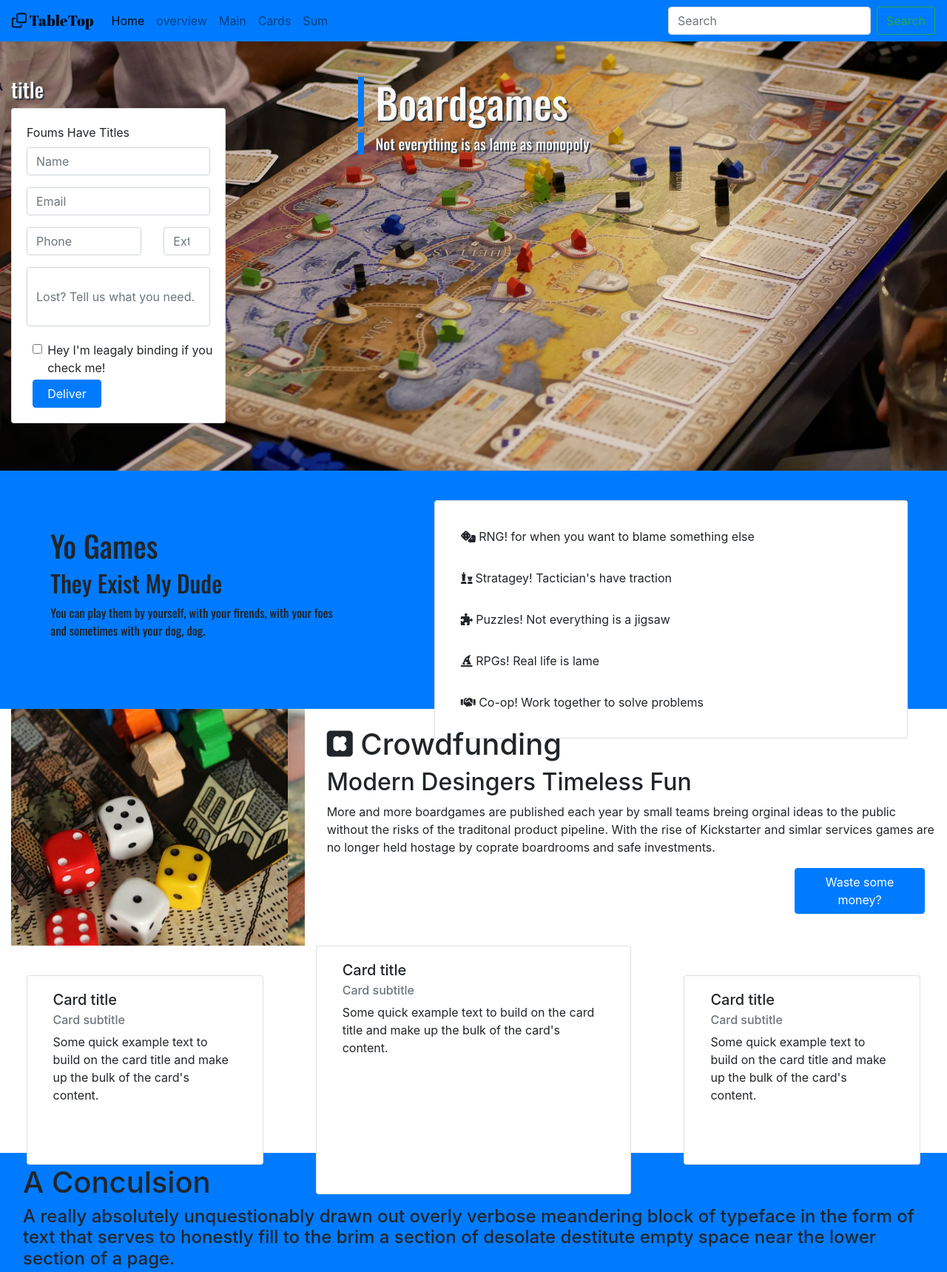
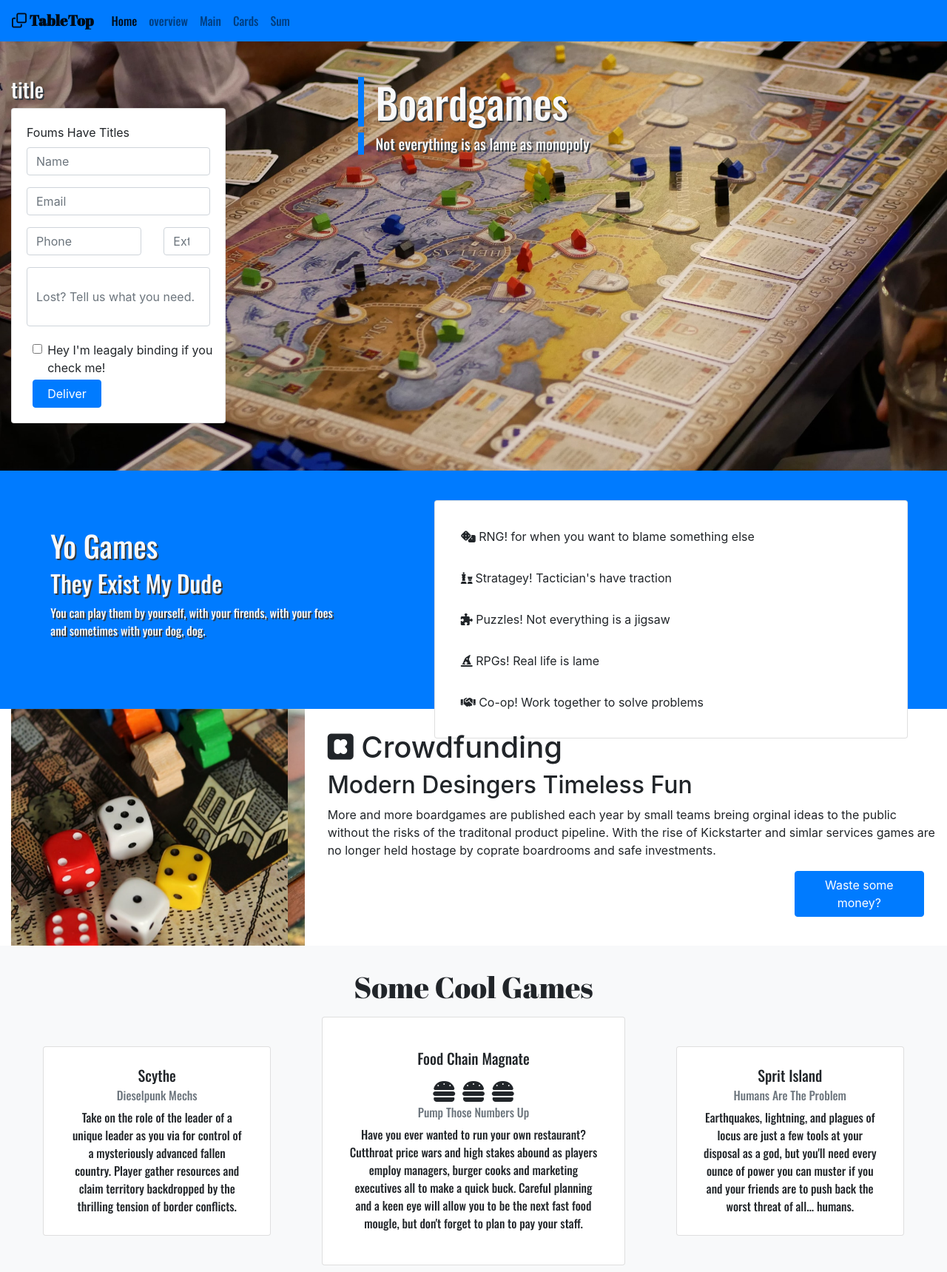
Before and after one commit to LawrenceHaney/Clone, a plain HTML site: page index.html in a window 1280 px wide. Shown: the top 1719 px of the page at 74% size. Drawn offline with nearby package versions, Linux system fonts and the light colour scheme.

Commit message:
feture compleat

```diff
--- a/index.html
+++ b/index.html
@@ -12,9 +12,9 @@
 
 <body class="container-fluid">
 <!-- navbar -->
-  <header class="row">
-    <nav class="col-12 navbar sticky-top navbar-expand-sm navbar-light bg-primary">
-      <a class="navbar-brand abril" href="#"><i class="far fa-clone"></i> TableTop</a>
+  <header class="row bg-primary">
+    <nav class="col-12 navbar fixed-top navbar-expand-sm navbar-light bg-primary">
+      <a class="navbar-brand abril" href="#"><strong><i class="far fa-clone"></i> TableTop</strong></a>
       <button class="navbar-toggler d-lg-none" type="button" data-toggle="collapse" data-target="#collapsibleNavId" aria-controls="collapsibleNavId"
           aria-expanded="false" aria-label="Toggle navigation">
         <span class="navbar-toggler-icon"></span>
@@ -22,25 +22,21 @@
       <div class="collapse navbar-collapse justify-content-right" id="collapsibleNavId">
         <ul class="navbar-nav mr-auto mt-2 mt-lg-0">
           <li class="nav-item active">
-            <a class="nav-link" href="#">Home <span class="sr-only">(current)</span></a>
+            <a class="nav-link oswald" href="#">Home <span class="sr-only">(current)</span></a>
           </li>
           <li class="nav-item">
-            <a class="nav-link" href="#">overview</a>
+            <a class="nav-link oswald" href="#">overview</a>
           </li>
           <li class="nav-item">
-            <a class="nav-link" href="#">Main</a>
+            <a class="nav-link oswald" href="#">Main</a>
           </li>
           <li class="nav-item">
-            <a class="nav-link" href="#">Cards</a>
+            <a class="nav-link oswald" href="#">Cards</a>
           </li>
           <li class="nav-item">
-            <a class="nav-link" href="#">Sum</a>
+            <a class="nav-link oswald" href="#">Sum</a>
           </li>
         </ul>
-        <form class="form-inline my-2 my-lg-0">
-          <input class="form-control mr-sm-2" type="text" placeholder="Search">
-          <button class="btn btn-outline-success my-2 my-sm-0" type="submit">Search</button>
-        </form>
       </div>
     </nav>
   </header>
@@ -51,7 +47,7 @@
     <div class="jumbotron jumbotron-fluid col-12 splashback img-fill">
       <div class="container-fluid">
         <div class="row">
-          <div id="foum" class="col-10 col-lg-3">
+          <div id="foum" class="col-11 col-lg-3">
             <h3 class="text-light text-shadow oswald">title</h3>
             <div class="card">
               <div class="card-body">
@@ -81,8 +77,8 @@
               </div>
             </div>
           </div>
-          <div id="jumbotext" class="col-6 d-flex justify-content-around align-content-around oswald">
-            <div>
+          <div class="col-6 d-flex justify-content-around align-content-around oswald">
+            <div id="jumbotext">
               <h1 class="display-4 text-light left-boarder-dark text-shadow">Boardgames</h1>
               <p class="lead text-light left-boarder-dark text-shadow">Not everything is as lame as monopoly</p>
             </div>
@@ -94,8 +90,8 @@
 
   <!-- Offset content w/ icons -->
   <section id= "land2" class="row bg-primary postion-absolute justify-content-around">
-    <div class="col-4 d-flex flex-column justify-content-center align-content-center oswald"><h1>Yo Games</h1><h2>They Exist My Dude</h2><p>You can play them by yourself, with your firends, with your foes and sometimes with your dog, dog.</p></div>
-    <div class="col-6 card postion-custom">
+    <div class="col-12 col-lg-4 d-flex flex-column justify-content-center align-content-center oswald text-light text-shadow"><h1>Yo Games</h1><h2>They Exist My Dude</h2><p>You can play them by yourself, with your firends, with your foes and sometimes with your dog, dog.</p></div>
+    <div class="col-12 col-lg-6 card postion-custom">
       <div class="card-body row">
         <div class="col-12">
           <p></p><strong><i class="fas fa-dice"></i></strong>  RNG! for when you want to blame something else</p>
@@ -112,7 +108,7 @@
 
   <!-- image and body -->
   <section id="land3" class="row">
-    <div class="col-4">
+    <div class="col-12 col-lg-4">
       <div id="carouselExampleSlidesOnly" class="carousel slide" data-ride="carousel">
         <div class="carousel-inner">
           <div class="carousel-item active">
@@ -127,7 +123,7 @@
         </div>
       </div>
     </div>
-    <div class="col-8 d-flex flex-column justify-content-center">
+    <div class="col-12 col-lg-8 p-3 d-flex flex-column justify-content-center">
       <h1><i class="fab fa-kickstarter"></i> Crowdfunding</h1>
       <h2 >Modern Desingers Timeless Fun</h2>
       <p >More and more boardgames are published each year by small teams breing orginal ideas to the public without the risks of the traditonal product pipeline. With the rise of Kickstarter and simlar services games are no longer held hostage by coprate boardrooms and safe investments.</p>
@@ -136,45 +132,52 @@
   </section>
 
   <!-- asymetrical cards -->
-  <section id="landcardcontainer" class="row justify-content-around align-items-center">
+  <section id="landcardrow" class="row justify-content-around align-items-center p-4 bg-light">
+    <div class="col-12 d-flex justify-content-center p-2 abril">
+      <h1>Some Cool Games</h1>
+    </div>
 
-      <div class="col-3 align-content-center card" style="width: 18rem; height: 16rem;">
-        <div class="card-body">
-          <h5 class="card-title">Card title</h5>
-          <h6 class="card-subtitle mb-2 text-muted">Card subtitle</h6>
-          <p class="card-text">Some quick example text to build on the card title and make up the bulk of the card's content.</p>
+      <div class="col-12 order-2 order-lg-1 col-lg-3 align-content-center card" style="width: 18rem; height: 16rem;">
+        <div class="card-body d-flex flex-column justify-content-center text-center oswald">
+          <h5 class="card-title">Scythe</h5>
+          <h6 class="card-subtitle mb-2 text-muted">Dieselpunk Mechs</h6>
+          <p class="card-text">Take on the role of the leader of a unique leader as you via for control of a mysteriously advanced fallen country. Player gather resources and claim territory backdropped by the thrilling tension of border conflicts.</p>
         </div>
       </div>
 
 
-      <div class="col-4 align-content-center card" style="width: 21rem; height: 21rem;">
-        <div class="card-body">
-          <h5 class="card-title">Card title</h5>
-          <h6 class="card-subtitle mb-2 text-muted">Card subtitle</h6>
-          <p class="card-text">Some quick example text to build on the card title and make up the bulk of the card's content.</p>
+      <div class="col-12 order-1 order-lg-2 col-lg-4 align-content-center card" style="width: 21rem; height: 21rem;">
+        <div class="card-body d-flex flex-column justify-content-center text-center oswald">
+          <h5 class="card-title">Food Chain Magnate</h5>
+          <h2><i class="fas fa-hamburger"></i> <i class="fas fa-hamburger"></i> <i class="fas fa-hamburger"></i></h2>
+          <h6 class="card-subtitle mb-2 text-muted">Pump Those Numbers Up</h6>
+          <p class="card-text">Have you ever wanted to run your own restaurant? Cutthroat price wars and high stakes abound as players employ managers, burger cooks and marketing executives all to make a quick buck. Careful planning and a keen eye will allow you to be the next fast food mougle, but don't forget to plan to pay your staff.
+          </p>
         </div>
       </div>
 
 
-      <div class="col-3 align-content-center card" style="width: 18rem; height: 16rem;">
-        <div class="card-body">
-          <h5 class="card-title">Card title</h5>
-          <h6 class="card-subtitle mb-2 text-muted">Card subtitle</h6>
-          <p class="card-text">Some quick example text to build on the card title and make up the bulk of the card's content.</p>
+      <div class="col-12 order-3 order-lg-3 col-lg-3 align-content-center card" style="width: 18rem; height: 16rem;">
+        <div class="card-body d-flex flex-column justify-content-center text-center oswald">
+          <h5 class="card-title">Sprit Island</h5>
+          <h6 class="card-subtitle mb-2 text-muted">Humans Are The Problem</h6>
+          <p class="card-text">Earthquakes, lightning, and plagues of locus are just a few tools at your disposal as a god, but you'll need every ounce of power you can muster if you and your friends are to push back the worst threat of all... humans.</p>
         </div>
       </div>
 
   </section>
 
   <!-- conculsion -->
-  <section class="row bg-primary p-3">
+  <section class="row bg-primary p-3 oswald text-light text-shadow">
     <h1 class="col-12">A Conculsion</h1>
     <h4 class="col-12">A really absolutely unquestionably drawn out overly verbose meandering block of typeface in the form of text that serves to honestly fill to the brim a section of desolate destitute empty space near the lower section of a page.</h4>
   </section>
 </main>
 
   <footer class="row justify-content-center p-3">
-    <h1>footer</h1>
+    <div class="col-12">
+      <h1>footer</h1>
+    </div>
   </footer>
 
 
--- a/style.css
+++ b/style.css
@@ -37,13 +37,13 @@ top: 5vh;
 #land2{
 
 }
-#land3{
+/* #land3{
   height: 40vh
-}
+} */
 
-#landcardcontainer{
+/* #landcardrow{
   height: 35vh;
-}
+} */
 
 #carousel1{
   background-image: url(/meeple.jpg);
@@ -79,8 +79,7 @@ footer{
  }
 
 
- @media screen and (max-width: 600px) {
-  .jumbotext {
-    display: none;
+@media screen and (max-width: 600px) {
+#jumbotext{display: none;
   }
 }
```
Also changed, not shown: project requirements.txt.
